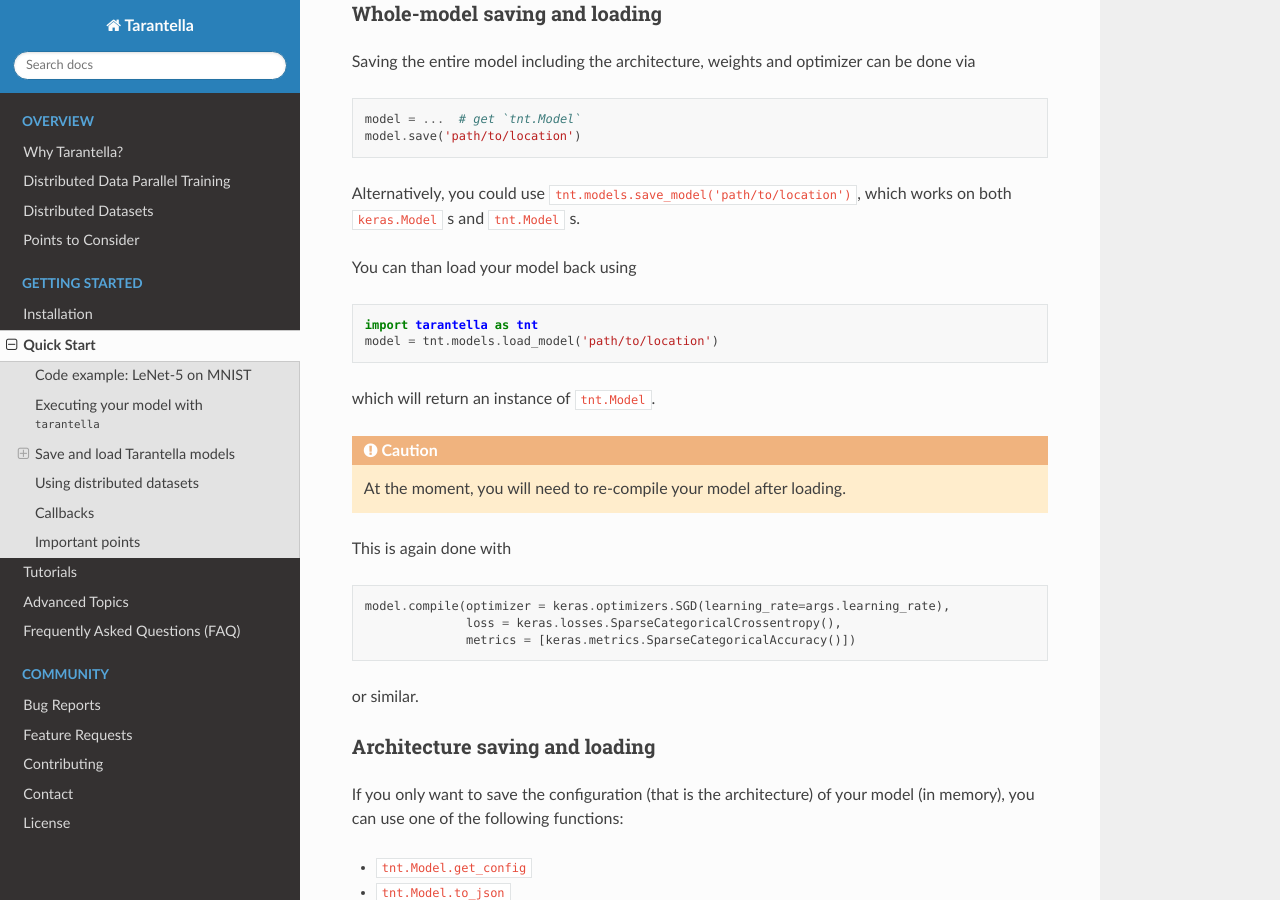
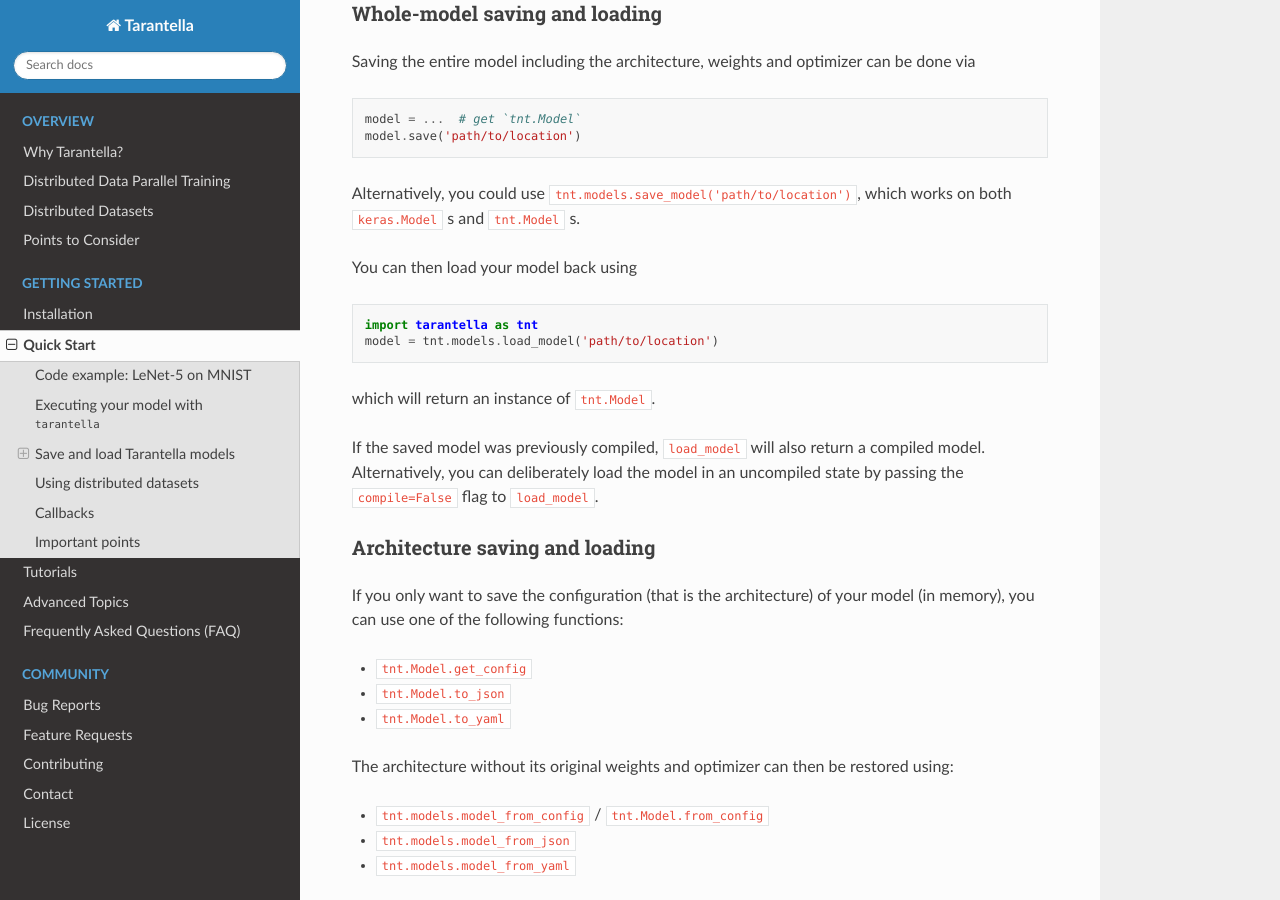
Before and after one commit to cc-hpc-itwm/tarantella, a Sphinx documentation site: the page built from docs/source/quick_start.rst, in a window 1280 px wide and 900 px high, scrolled down 4921 px. Built offline with Sphinx 7.4.7 and the Read the Docs theme 2.0.0, drawn with Linux system fonts in a browser that asks for light colours.

Commit message:
Docs: Quick start: update model saving

```diff
--- a/docs/source/quick_start.rst
+++ b/docs/source/quick_start.rst
@@ -226,7 +226,7 @@
 Alternatively, you could use ``tnt.models.save_model('path/to/location')``, which works
 on both ``keras.Model`` s and ``tnt.Model`` s.
 
-You can than load your model back using
+You can then load your model back using
 
 .. code-block:: python
 
@@ -235,19 +235,10 @@
 
 which will return an instance of ``tnt.Model``.
 
-.. caution::
+If the saved model was previously compiled, ``load_model`` will also return a compiled model.
+Alternatively, you can deliberately load the model in an uncompiled state by passing
+the ``compile=False`` flag to ``load_model``.
 
-   At the moment, you will need to re-compile your model after loading.
-
-This is again done with
-
-.. code-block:: python
-
-   model.compile(optimizer = keras.optimizers.SGD(learning_rate=args.learning_rate),
-                 loss = keras.losses.SparseCategoricalCrossentropy(),
-                 metrics = [keras.metrics.SparseCategoricalAccuracy()])
-
-or similar.
 
 Architecture saving and loading
 -------------------------------
```
Also changed, not shown: 2 other files.
